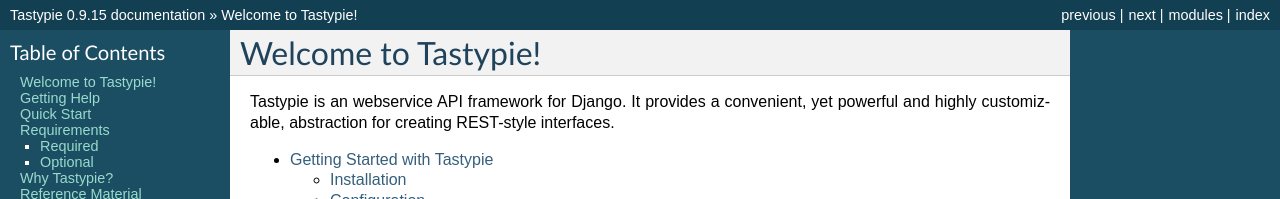
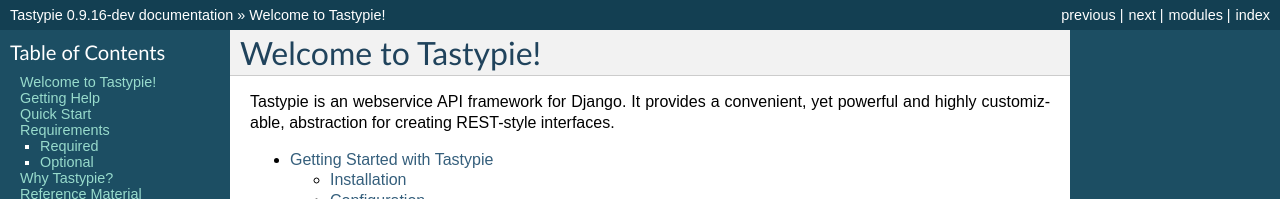
Before and after one commit to django-tastypie/django-tastypie, a Sphinx documentation site: the page built from docs/index.rst, in a window 1280 px wide and 900 px high. Shown: the top 199 px of the window. Built offline with Sphinx 7.4.7, drawn with Linux system fonts in a browser that asks for light colours; pages that are not in the unit, such as notebooks, are missing from menus; some of the changed text lies outside the part shown.

Commit message:
Started v0.9.16-dev.

```diff
--- a/docs/conf.py
+++ b/docs/conf.py
@@ -45,9 +45,9 @@
 # built documents.
 #
 # The short X.Y version.
-version = '0.9.15'
+version = '0.9.16'
 # The full version, including alpha/beta/rc tags.
-release = '0.9.15'
+release = '0.9.16-dev'
 
 # The language for content autogenerated by Sphinx. Refer to documentation
 # for a list of supported languages.
--- a/setup.py
+++ b/setup.py
@@ -10,7 +10,7 @@
 
 setup(
     name='django-tastypie',
-    version='0.9.15',
+    version='0.9.16-dev',
     description='A flexible & capable API layer for Django.',
     author='Daniel Lindsley',
     author_email='daniel@toastdriven.com',
--- a/tastypie/__init__.py
+++ b/tastypie/__init__.py
@@ -1,2 +1,2 @@
 __author__ = 'Daniel Lindsley, Cody Soyland, Matt Croydon, Josh Bohde & Issac Kelly'
-__version__ = (0, 9, 15)
+__version__ = (0, 9, 16, 'dev')
```
Also changed, not shown: 1 other file.
